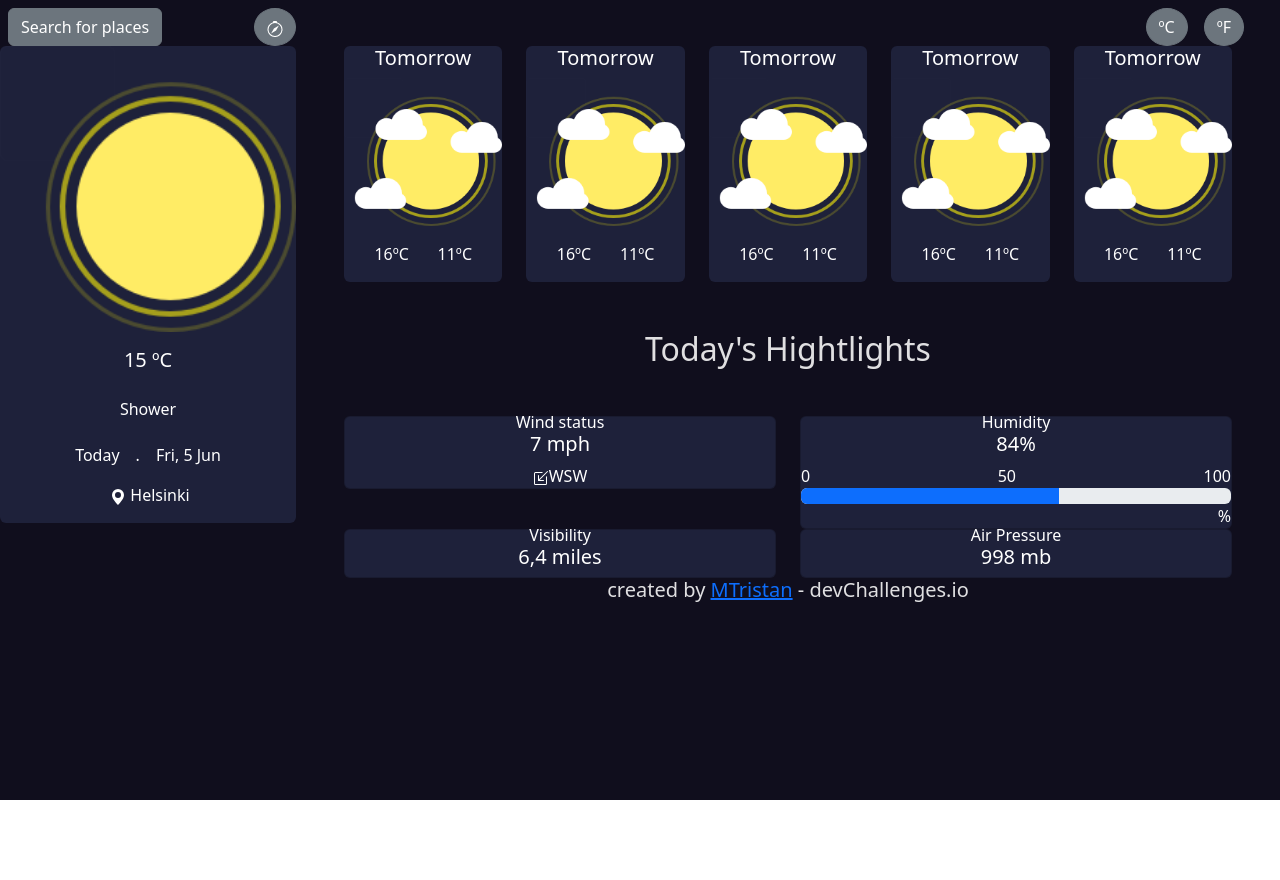
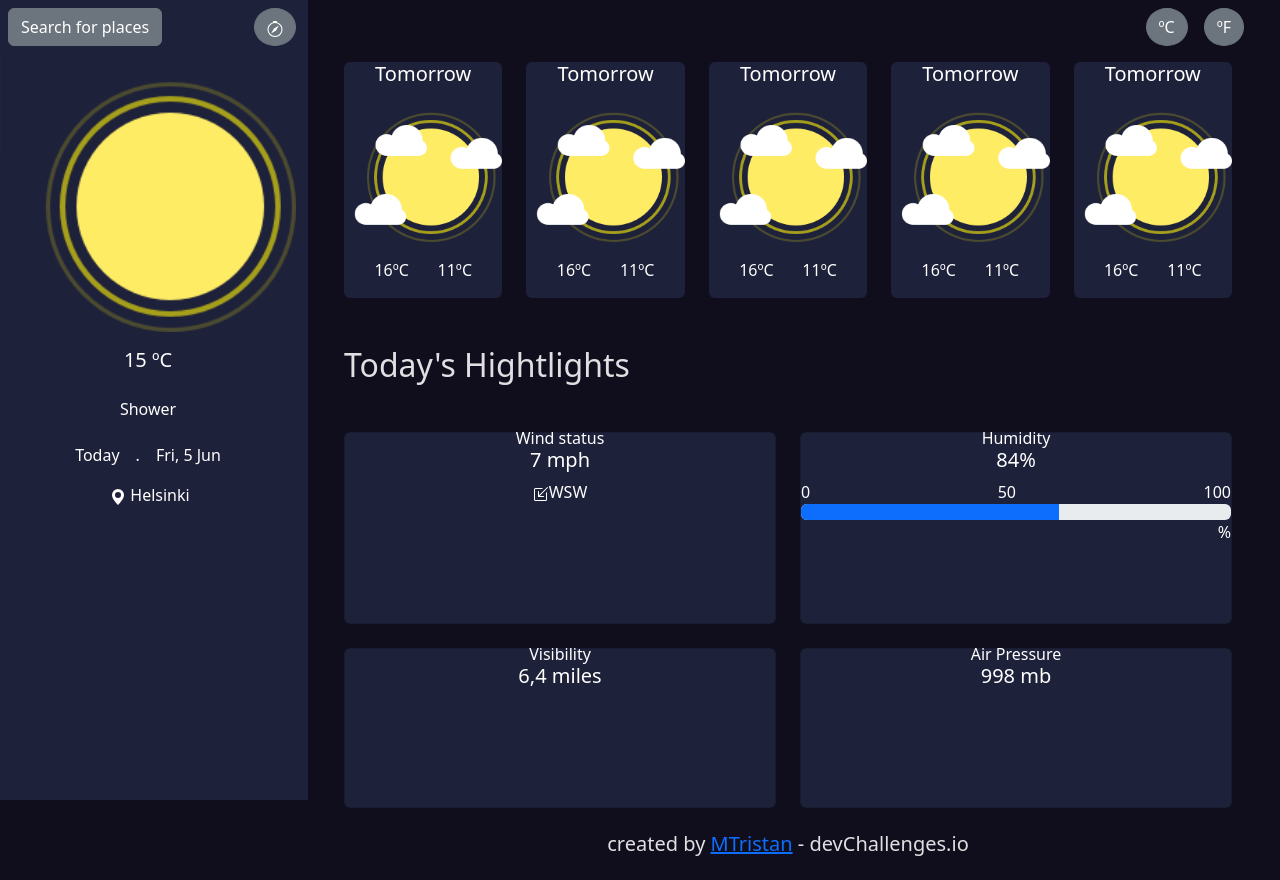
Before and after one commit to MTristan012/Parcial_3_Proyecto, a React (Vite) app: page / in a window 1280 px wide. Before the commit the page ends 800 px from the top, so only its background shows below. Built offline with nearby package versions, Linux system fonts and the light colour scheme.

Commit message:
A2.1 "Background applied & third cards height set"

```diff
--- a/src/App.jsx
+++ b/src/App.jsx
@@ -25,11 +25,11 @@ function App() {
   return (
     <>
       <Row className="mw-100">
-        <Col className="vh-100 container">
-          <aside
-            className="m-0"
-            style={{ background: "#100e1d", color: "#fff" }}
-          >
+        <Col
+          className="vh-100 container"
+          style={{ background: "#1e213a", color: "#fff" }}
+        >
+          <aside className="m-0">
             <div className="ms-2 mt-2 d-flex justify-content-between">
               <Button variant="secondary" onClick={handleShow}>
                 Search for places
@@ -50,14 +50,14 @@ function App() {
               </Button>
             </div>
 
-            <div>
-              <PrincipalCard />
-            </div>
+            <section>
+              <PrincipalCard className="mh-100" />
+            </section>
 
             <Offcanvas
               show={show}
               onHide={handleClose}
-              style={{ background: "#1e213a", color: "#fff"}}
+              style={{ background: "#1e213a", color: "#fff" }}
             >
               <Offcanvas.Header closeButton></Offcanvas.Header>
               <Offcanvas.Body>
@@ -175,8 +175,8 @@ function App() {
                 ºF
               </Button>
             </div>
-            <section className="container">
-              <Row sm={2} md={4} lg={5} className="grid">
+            <section className="container mt-3">
+              <Row sm={2} md={4} lg={5} className="grid row-gap-3">
                 {Array.from({ length: 5 }).map((_, idx) => (
                   <Col key={idx}>
                     <SecondaryCards />
@@ -185,8 +185,8 @@ function App() {
               </Row>
             </section>
             <section className="container">
-              <h2 className="my-5">Today&apos;s Hightlights</h2>
-              <Row xs={1} md={2}>
+              <h2 className="my-5 text-start">Today&apos;s Hightlights</h2>
+              <Row xs={1} md={2} className="row-gap-4">
                 <Col>
                   <TWindCard />
                 </Col>
@@ -202,7 +202,7 @@ function App() {
               </Row>
             </section>
           </main>
-          <footer className="text-center">
+          <footer className="text-center my-4">
             <h5>
               created by <a href="https://github.com/MTristan012">MTristan</a> -
               devChallenges.io
--- a/src/components/TAirPCard.jsx
+++ b/src/components/TAirPCard.jsx
@@ -2,7 +2,7 @@ import Card from "react-bootstrap/Card";
 
 export default function TAirPCard() {
   return (
-    <Card style={{ background: "#1e213a", color: "#fff" }}>
+    <Card style={{ background: "#1e213a", color: "#fff", height: "10rem" }}>
       <Card.Subtitle>Air Pressure</Card.Subtitle>
       <Card.Title>998 mb</Card.Title>
     </Card>
--- a/src/components/THumidity.jsx
+++ b/src/components/THumidity.jsx
@@ -4,7 +4,7 @@ import ProgressBar from "react-bootstrap/ProgressBar";
 
 export default function THumidityCard() {
   return (
-    <Card style={{ background: "#1e213a", color: "#fff" }}>
+    <Card style={{ background: "#1e213a", color: "#fff", height:"12rem" }}>
       <Card.Subtitle>Humidity</Card.Subtitle>
       <Card.Title>84%</Card.Title>
       <Card.Text className="mb-0 d-flex justify-content-between">
--- a/src/components/TVisibilityCard.jsx
+++ b/src/components/TVisibilityCard.jsx
@@ -2,7 +2,7 @@ import Card from "react-bootstrap/Card";
 
 export default function TVisibilityCard() {
   return (
-    <Card style={{ background: "#1e213a", color: "#fff" }}>
+    <Card style={{ background: "#1e213a", color: "#fff", height: "10rem" }}>
       <Card.Subtitle>Visibility</Card.Subtitle>
       <Card.Title>6,4 miles</Card.Title>
     </Card>
--- a/src/components/TWindCard.jsx
+++ b/src/components/TWindCard.jsx
@@ -2,7 +2,7 @@ import Card from "react-bootstrap/Card";
 
 export default function TWindCard() {
   return (
-    <Card style={{ background: "#1e213a", color: "#fff" }}>
+    <Card style={{ background: "#1e213a", color: "#fff", height:"12rem"}}>
       <Card.Subtitle>Wind status</Card.Subtitle>
       <Card.Title>7 mph</Card.Title>
       <Card.Text>
```
